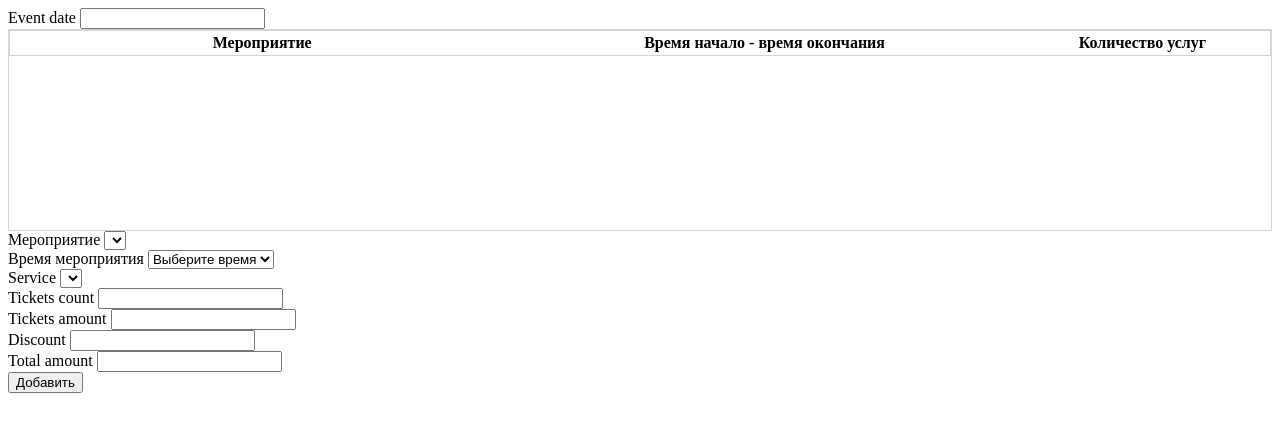
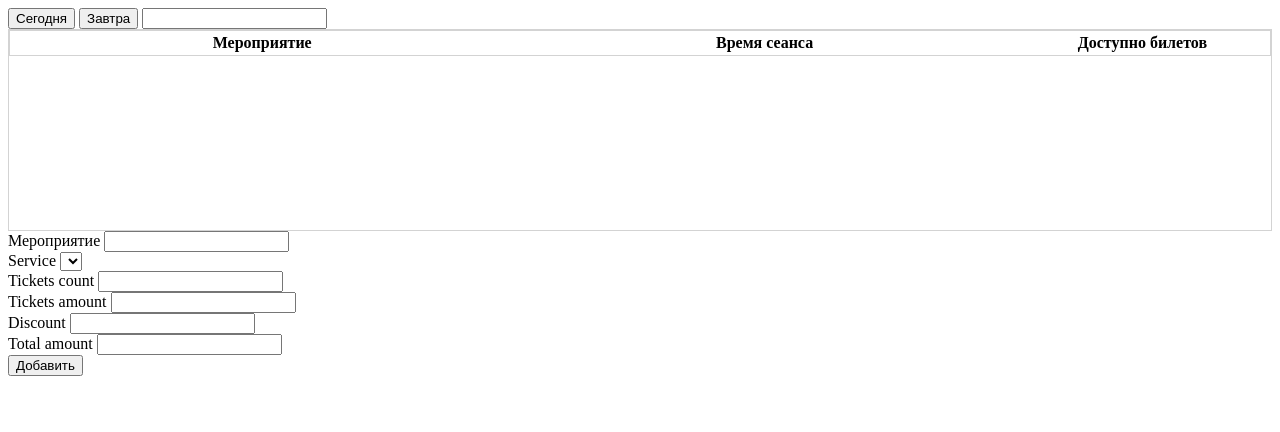
Before and after one commit to baghdat-bm/maBoxOffice, a Django app: template webapp/templates/ticket_sales/partials/ticket_sales_service_form.html in a window 1280 px wide. Shown: the top 432 px of the page. Run offline with Django 5.2, Linux system fonts and the light colour scheme; the template is opened without the code that fills it: most values are stand-ins (such as "Sample title", 1, 10 or a date in 2020); form fields are guessed from the names that the template uses; lists and menus that the app fills with data are empty; some libraries are stand-ins or nearby versions.

Commit message:
корректировка выбора услуги

```diff
--- a/webapp/templates/ticket_sales/partials/ticket_sales_service_form.html
+++ b/webapp/templates/ticket_sales/partials/ticket_sales_service_form.html
@@ -9,24 +9,27 @@
 
     <!-- Первая строка с полями event_date, event, event_time -->
     <div class="row">
-        <div class="col-md-4">
-            <div class="form-group">
-                {{ form.event_date.label_tag }}
+        <div class="row justify-content-center">
+            <div class="col-md-8 d-flex align-items-center">
+                <button type="button" class="btn btn-secondary me-2" onclick="setToday()">Сегодня</button>
+                <button type="button" class="btn btn-secondary me-2" onclick="setTomorrow()">Завтра</button>
                 <input type="text" id="id_event_date" name="event_date" class="form-control" required
-                       onchange="onEventDateChange(this.value)">
+                       onchange="onEventDateChange(this.value)" style="max-width: 200px;">
             </div>
         </div>
+
 
         <!-- Таблица для выбора мероприятия -->
         <div class="row mt-3">
             <div class="col-md-12">
                 <div style="max-height: 200px; min-height: 200px; overflow-y: auto; border: 1px solid #d3d3d3;">
-                    <table class="table table-hover" id="event-selection-table" style="border: 1px solid #d3d3d3; table-layout: fixed; width: 100%;">
+                    <table class="table table-hover" id="event-selection-table"
+                           style="border: 1px solid #d3d3d3; table-layout: fixed; width: 100%;">
                         <thead>
                         <tr>
                             <th style="width: 40%;">Мероприятие</th>
-                                <th style="width: 40%;">Время начало - время окончания</th>
-                                <th style="width: 20%;">Количество услуг</th>
+                            <th style="width: 40%;">Время сеанса</th>
+                            <th style="width: 20%;">Доступно билетов</th>
                         </tr>
                         </thead>
                         <tbody id="event-selection-table-tbody">
@@ -37,27 +40,35 @@
             </div>
         </div>
 
+        <div class="row" style="display: none;">
             <div class="col-md-4">
                 <div class="form-group">
-                <label for="event">Мероприятие</label>
-                <select id="event" name="event" class="form-control" onchange="onEventChange(this.value)" required>
+                    <select id="event" name="event" class="form-control" onchange="onEventChange(this.value)">
                         <!-- Опции будут динамически добавляться здесь -->
                     </select>
                 </div>
             </div>
             <div class="col-md-4">
                 <div class="form-group">
-                <label for="event_time">Время мероприятия</label>
-                <select id="event_time" name="event_time" class="form-control" required>
+                    <select id="event_time" name="event_time" class="form-control">
                         <option value="">Выберите время</option>
                         <!-- Этот список будет обновляться с помощью JavaScript -->
                     </select>
                 </div>
             </div>
         </div>
+    </div>
 
-    <!-- Вторая строка с полями service, tickets_count, tickets_amount -->
+    <!-- Вторая строка с полями event_field, service, tickets_count -->
     <div class="row mt-3">
+
+        <div class="col-md-4">
+            <div class="form-group">
+                <label>Мероприятие</label>
+                <input type="text" id="event_field" name="event_field" class="form-control" readonly required>
+            </div>
+        </div>
+
         <div class="col-md-4">
             <div class="form-group">
                 {{ form.service.label_tag }}
@@ -75,20 +86,17 @@
             </div>
         </div>
 
+    </div>
+
+    <!-- Третья строка с полями tickets_amount, discount, total_amount -->
+    <div class="row mt-3">
         <div class="col-md-4">
             <div class="form-group">
                 {{ form.tickets_amount.label_tag }}
                 <input type="number" id="id_tickets_amount" name="tickets_amount" class="form-control" readonly>
             </div>
         </div>
-    </div>
 
-    <!-- Третья строка с полями discount, total_amount -->
-    <div class="row mt-3">
-        <div class="col-md-4">
-            <div class="form-group">
-            </div>
-        </div>
         <div class="col-md-4">
             <div class="form-group">
                 {{ form.discount.label_tag }}
@@ -103,12 +111,8 @@
         </div>
     </div>
 
-    <button type="submit" class="btn btn-primary mt-1">
-        {% if form.instance.id %}
-            Записать
-        {% else %}
+    <button type="submit" class="btn btn-primary mt-1" id="submitBtn">
          Добавить
-        {% endif %}
     </button>
 </form>
 
@@ -119,10 +123,27 @@
             fetch("{% url 'ticket_sales:get-events-dates' %}")
                 .then(response => response.json())
                 .then(data => {
-                    const availableDates = data.available_dates.map(date => {
-                        const localDate = new Date(date + 'T00:00:00');  // Явно указываем время как полночь
-                        return localDate.toISOString().split('T')[0];    // Преобразуем в формат YYYY-MM-DD
-                    });
+                    const availableDates = data.available_dates;
+
+                    // Установка первой доступной даты
+                    if (availableDates.length > 0) {
+                        $('#id_event_date').val(availableDates[0]);
+                        onEventDateChange(availableDates[0]);
+                    }
+
+                    const today = new Date().toISOString().split('T')[0];
+                    const tomorrow = new Date();
+                    tomorrow.setDate(tomorrow.getDate() + 1);
+                    const tomorrowFormatted = tomorrow.toISOString().split('T')[0];
+
+                    // Отключение кнопок "Сегодня" и "Завтра" при необходимости
+                    if (!availableDates.includes(today)) {
+                        $('button:contains("Сегодня")').attr('disabled', true);
+                    }
+
+                    if (!availableDates.includes(tomorrowFormatted)) {
+                        $('button:contains("Завтра")').attr('disabled', true);
+                    }
 
                     $('#id_event_date').datepicker({
                         format: 'yyyy-mm-dd',
@@ -138,7 +159,25 @@
                         }
                     });
                 });
+
+            // Изначально кнопка "Добавить" должна быть отключена
+            document.getElementById('submitBtn').disabled = true;
         });
+
+
+        function setToday() {
+            const today = new Date().toISOString().split('T')[0];
+            document.getElementById('id_event_date').value = today;
+            onEventDateChange(today);
+        }
+
+        function setTomorrow() {
+            const tomorrow = new Date();
+            tomorrow.setDate(tomorrow.getDate() + 1);
+            const formattedDate = tomorrow.toISOString().split('T')[0];
+            document.getElementById('id_event_date').value = formattedDate;
+            onEventDateChange(formattedDate);
+        }
 
 
         function onServiceChange() {
@@ -271,6 +310,9 @@
                     row.addEventListener('click', function () {
                         updateServicesOptions(event.id);
                         document.getElementById('event').value = event.id;
+                        document.getElementById('event_field').value = `${event.name} - ${time.begin_date}`;
+                        // После выбора строки делаем кнопку "Добавить" доступной
+                        document.getElementById('submitBtn').disabled = false;
                         //document.getElementById('event_time').value = time.begin_date;
                         updateEventTimeOptions(event.id, time.begin_date);
                     });
@@ -280,6 +322,8 @@
         }
 
         function onEventDateChange(date) {
+            document.getElementById('event_field').value = "Выберите мероприятие";
+            document.getElementById('submitBtn').disabled = true; // Отключаем кнопку "Добавить"
 
             if (date) {
                 const url = `{% url 'ticket_sales:get-events' %}?date=${date}`;
@@ -344,13 +388,6 @@
         }
 
         (function setDefaultDate() {
-            let eventDateInput = document.getElementById('id_event_date');
-            if (eventDateInput && !eventDateInput.value) {
-                eventDateInput.value = new Date().toISOString().slice(0, 10);
-            }
-
-            onEventDateChange(eventDateInput.value);
-
             let ticketsCountInput = document.getElementById('id_tickets_count');
             if (ticketsCountInput && !ticketsCountInput.value) {
                 ticketsCountInput.value = 1;
--- a/webapp/templates/ticket_sales/ticket_sale_form.html
+++ b/webapp/templates/ticket_sales/ticket_sale_form.html
@@ -11,7 +11,7 @@
         <div class="modal-dialog modal-xl"> <!-- Изменено на modal-xl для более широкого окна -->
             <div class="modal-content">
                 <div class="modal-header">
-                    <h5 class="modal-title" id="editServiceModalLabel">Услуга</h5>
+                    <h5 class="modal-title" id="editServiceModalLabel">Добавление услуги</h5>
                     <button type="button" class="btn-close" data-bs-dismiss="modal" aria-label="Close"
                             onclick="hideServiceModal();"></button>
                 </div>
```
Lines whose indentation alone changed are shown as unchanged.
